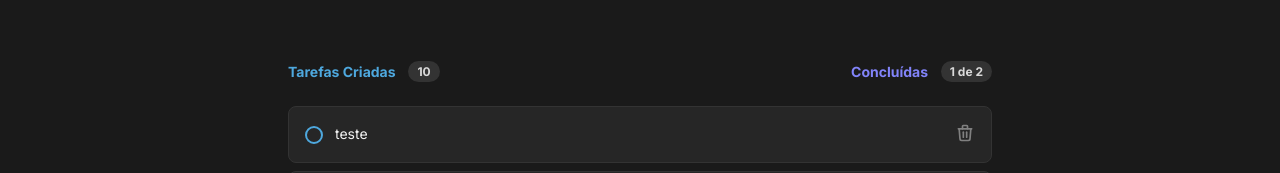
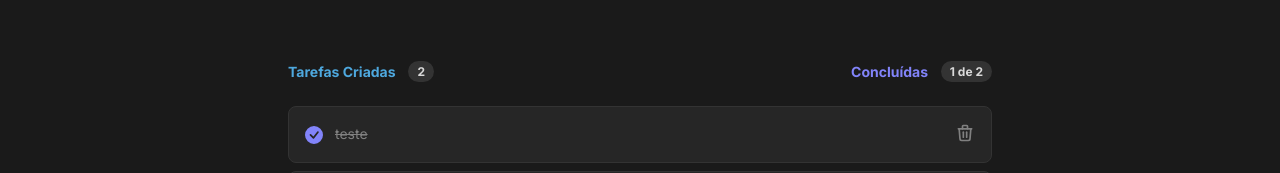
Before and after one commit to pedroeduardobibiano/ToDo-Task, a React (Vite) app: page / in a window 1280 px wide. Shown: the part 229-402 px from the top of the page. Built offline with nearby package versions, Linux system fonts and the light colour scheme.

Commit message:
ID_Completed

```diff
--- a/src/App.tsx
+++ b/src/App.tsx
@@ -38,10 +38,23 @@
     setTasks(newTasks);
   }
 
+  function CompletedTaskById(taskId: string) {
+    const newTask = tasks.map((task) => {
+      if (task.id === taskId) {
+        return {
+          ...task,
+          isCompleted: !task.isCompleted,
+        };
+      }
+      return task;
+    });
+    setTasks(newTask);
+  }
+
   return (
     <>
       <Header onAddTask={addTask} />
-      <Tasks tasks={tasks} onDelete={deleteTaskById}/>
+      <Tasks tasks={tasks} onDelete={deleteTaskById} onComplete={CompletedTaskById} />
     </>
   );
 }
--- a/src/components/Task/index.tsx
+++ b/src/components/Task/index.tsx
@@ -1,26 +1,29 @@
-import styles from './task.module.css'
-import {TbTrash} from 'react-icons/tb'
-import { ITask } from '../../App';
+import styles from "./task.module.css";
+import { TbTrash } from "react-icons/tb";
+import { ITask } from "../../App";
+import { BsFillCheckCircleFill } from "react-icons/bs";
 
-
-interface Props{
+interface Props {
   task: ITask;
-    onDelete: (taskId: string) => void
+  onDelete: (taskId: string) => void;
+  onComplete: (taskId: string) => void;
 }
 
-export function Task( {task, onDelete}: Props){
-    return(
+export function Task({ task, onDelete, onComplete }: Props) {
+  return (
     <div className={styles.task}>
-            <button className={styles.checkContainer}>
-                <div/>
+      <button
+        onClick={() => onComplete(task.id)}
+        className={styles.checkContainer}
+      >
+        {task.isCompleted ? <BsFillCheckCircleFill /> : <div />}
       </button>
-            <p>
+      <p className={task.isCompleted ? styles.textCompleted : ""}>
         {task.title}
       </p>
-
-            <button onClick={()=>(onDelete(task.id))}  className={styles.deleteButton}>
-                <TbTrash size={20}/>
+      <button onClick={() => onDelete(task.id)} className={styles.deleteButton}>
+        <TbTrash size={20} />
       </button>
     </div>
-    )
+  );
 }
--- a/src/components/Tasks/index.tsx
+++ b/src/components/Tasks/index.tsx
@@ -1,38 +1,47 @@
-import { Task } from '../Task'
-import {ITask} from '../../App'
-import styles from './tasks.module.css'
+import { Task } from "../Task";
+import { ITask } from "../../App";
+import styles from "./tasks.module.css";
 
-interface Props{
-    tasks: ITask[],
-    onDelete: (taskId: string) => void
+interface Props {
+  tasks: ITask[];
+  onDelete: (taskId: string) => void;
+  onComplete: (taskId: string) => void;
 }
 
+export function Tasks({ tasks, onDelete, onComplete }: Props) {
+  const taskQuantity = tasks.length;
+  const completedTasks = tasks.filter(
+    (task) => task.isCompleted === true
+  ).length;
 
-export function Tasks({tasks, onDelete}: Props){
-    const taskQuantity = tasks.length;
-    const completedTasks = tasks.filter(task => task.isCompleted === true).length
-
-
-
-    return(
+  return (
     <section className={styles.tasks}>
       <header className={styles.header}>
         <div>
           <p>Tarefas Criadas</p>
-                    <span>10</span>
+          <span>{taskQuantity}</span>
         </div>
 
         <div>
           <p className={styles.textPurple}>Concluídas</p>
-                    <span>{completedTasks} de {taskQuantity}</span>
+          <span>
+            {completedTasks} de {taskQuantity}
+          </span>
         </div>
       </header>
 
       <div>
-                {tasks.map((task)=>{
-                   return <Task key={task.id} task={task} onDelete={onDelete}/>
+        {tasks.map((task) => {
+          return (
+            <Task
+              key={task.id}
+              task={task}
+              onDelete={onDelete}
+              onComplete={onComplete}
+            />
+          );
         })}
       </div>
     </section>
-    )
+  );
 }
```
Lines whose indentation alone changed are shown as unchanged.
